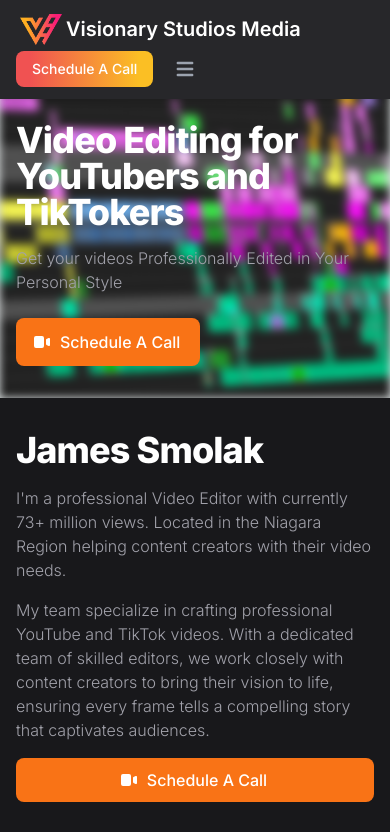
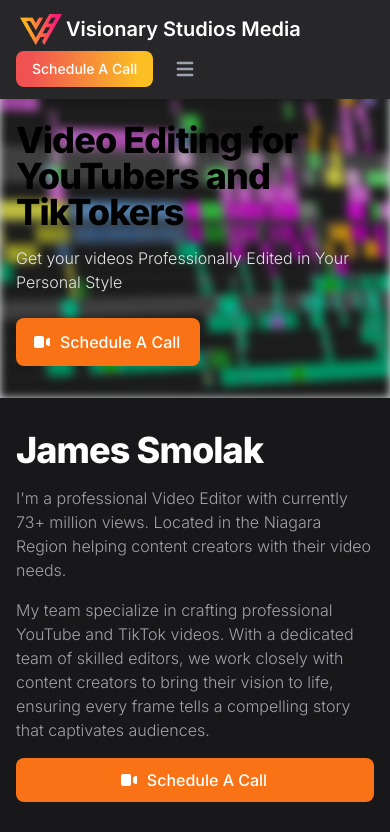
Before and after one commit to LiamCharles2001/Visionary-Studios-Media, a Next.js app: page / in a window 390 px wide. Shown: the top 832 px of the page. Built offline with nearby package versions, Linux system fonts and the light colour scheme.

Commit message:
Updated Hero

```diff
--- a/app/components/CTASection.tsx
+++ b/app/components/CTASection.tsx
@@ -7,7 +7,7 @@ const CTASection = () => {
     <div className="py-8 px-4 mx-auto max-w-screen-xl sm:py-16 lg:px-6">
         <div className="max-w-screen-md">
             <h2 className="mb-4 text-4xl tracking-tight font-extrabold text-gray-900 dark:text-white">Let&apos;s talk about how we can help your videos.</h2>
-            <p className="mb-8 font-light text-gray-500 sm:text-xl dark:text-gray-400">We help video creators on lifting the video editing burdeon from them so they can focus on what matters.*****</p>
+            <p className="mb-8 font-light text-gray-500 sm:text-xl dark:text-gray-200">We help video creators on lifting the video editing burdeon from them so they can focus on what matters.*****</p>
             <div className="flex flex-col space-y-4 sm:flex-row sm:space-y-0 sm:space-x-4">
                 <a href="https://calendly.com/visionarystudiosmedia/30min?month=2024-03" className="inline-flex items-center justify-center px-4 py-2.5 text-base font-medium text-center text-white bg-primary-500 rounded-lg hover:bg-primary-700 focus:ring-4 focus:ring-primary-300 dark:focus:ring-primary-900">
                 <svg className="mr-2 -ml-1 w-5 h-5" fill="currentColor" viewBox="0 0 20 20" xmlns="http://www.w3.org/2000/svg"><path d="M2 6a2 2 0 012-2h6a2 2 0 012 2v8a2 2 0 01-2 2H4a2 2 0 01-2-2V6zM14.553 7.106A1 1 0 0014 8v4a1 1 0 00.553.894l2 1A1 1 0 0018 13V7a1 1 0 00-1.447-.894l-2 1z"></path></svg>
@@ -16,7 +16,7 @@ const CTASection = () => {
             </div>
         </div>
     </div>
-    <Image objectFit='cover' fill src="/assets/timeline-bottom.jpg" alt="Video Editing Service Logo" className="-z-10 blur-sm brightness-95"/>
+    <Image objectFit='cover' fill src="/assets/timeline-bottom.jpg" alt="Video Editing Service Logo" className="-z-10 blur-md brightness-95"/>
 </section>
   );
 };
--- a/app/components/HeroSection.tsx
+++ b/app/components/HeroSection.tsx
@@ -1,9 +1,4 @@
 import Image from "next/image";
-
-{/*bg-gradient-to-r from-amber-500 from-0%
-
-from-pink-500 hover:to-yellow-500
-*/}
 
 export default function Hero() {
   return (
@@ -13,14 +8,14 @@ export default function Hero() {
         fill
         src="/assets/timeline-background.jpg"
         alt="Video Editing Service Logo"
-        className="-z-10 blur-sm brightness-95"
+        className="-z-10 blur-sm brightness-75"
       />
       <div className="grid max-w-screen-xl px-4 py-8 mx-auto lg:gap-8 xl:gap-0 lg:py-16 lg:grid-cols-12">
         <div className="mr-auto place-self-center lg:col-span-7">
-          <h1 className="max-w-2xl mb-4 text-4xl font-extrabold tracking-tight leading-none md:text-5xl xl:text-6xl dark:text-white ">
+          <h1 className="max-w-2xl mb-4 text-4xl font-extrabold tracking-tight leading-none md:text-5xl xl:text-6xl">
           Video Editing for YouTubers and TikTokers
           </h1>
-          <p className="max-w-2xl mb-6 font-light text-zinc-500 lg:mb-8 md:text-lg lg:text-xl dark:text-zinc-400">
+          <p className="max-w-2xl mb-6 font-light text-zinc-500 lg:mb-8 md:text-lg lg:text-xl dark:text-zinc-200">
             Get your videos Professionally Edited in Your Personal Style
           </p>
           <a
```
Also changed, not shown: notes/Notes.txt.
